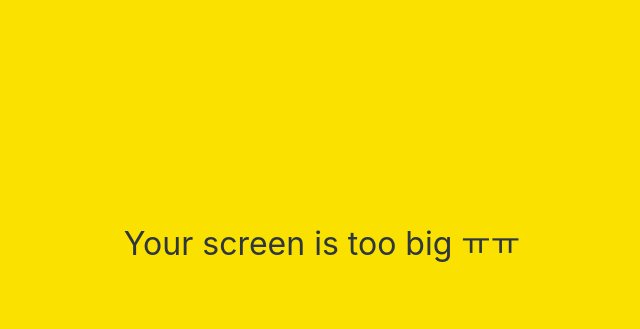
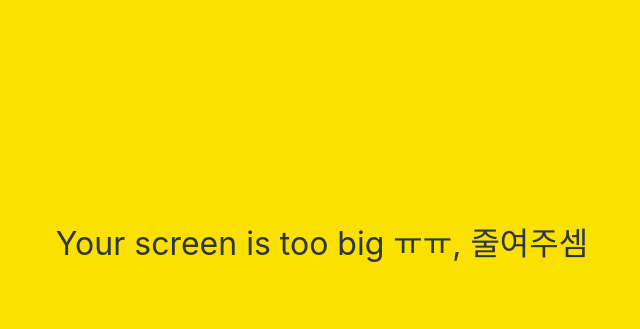
Before and after one commit to kimgalaxy/kts-talk, a plain HTML site: page index.html in a window 1280 px wide. Shown: the part 156-485 px from the top of the page, without its empty margins (318-958 px from the left). Drawn offline with nearby package versions, Linux system fonts and the light colour scheme.

Commit message:
수정사항

```diff
--- a/index.html
+++ b/index.html
@@ -35,7 +35,7 @@
     </form>
 
     <div id="no-mobile">
-      <span>Your screen is too big ㅠㅠ</span>
+      <span>Your screen is too big ㅠㅠ, 줄여주셈</span>
     </div>
 
     <script src="https://kit.fontawesome.com/6478f529f2.js" crossorigin="anonymous"></script>
```
